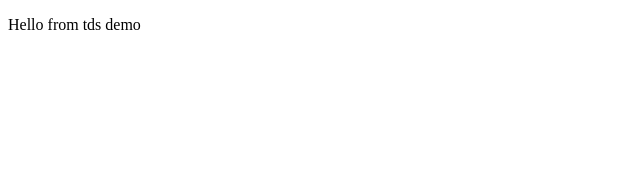
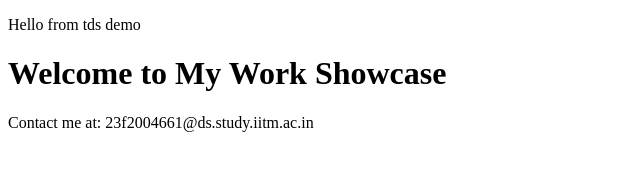
Before and after one commit to 23f2004661/tds_25t3, a plain HTML site: page index.html in a window 1280 px wide. Shown: the whole page, without its empty margins (0-640 px from the left). Drawn offline with Linux system fonts and the light colour scheme.

Commit message:
Update and rename hi.html to index.html

```diff
--- a/hi.html
+++ b/index.html
@@ -7,5 +7,8 @@
 </head>
 <body>
     <p>Hello from tds demo</p>
+    <h1>Welcome to My Work Showcase</h1>
+    <p>Contact me at: <!--email_off-->23f2004661@ds.study.iitm.ac.in<!--/email_off--></p>
+</body>
 </body>
 </html>
```
